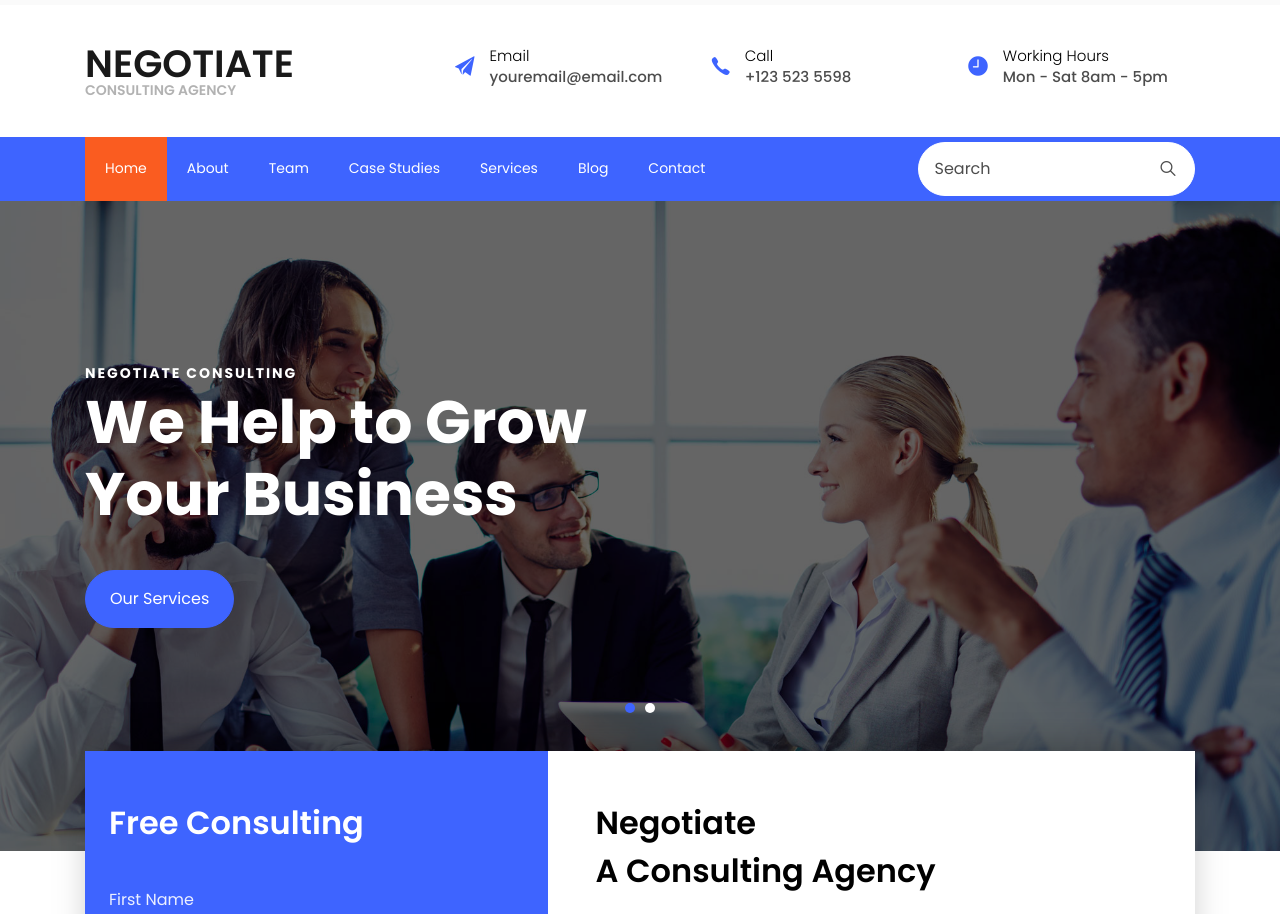
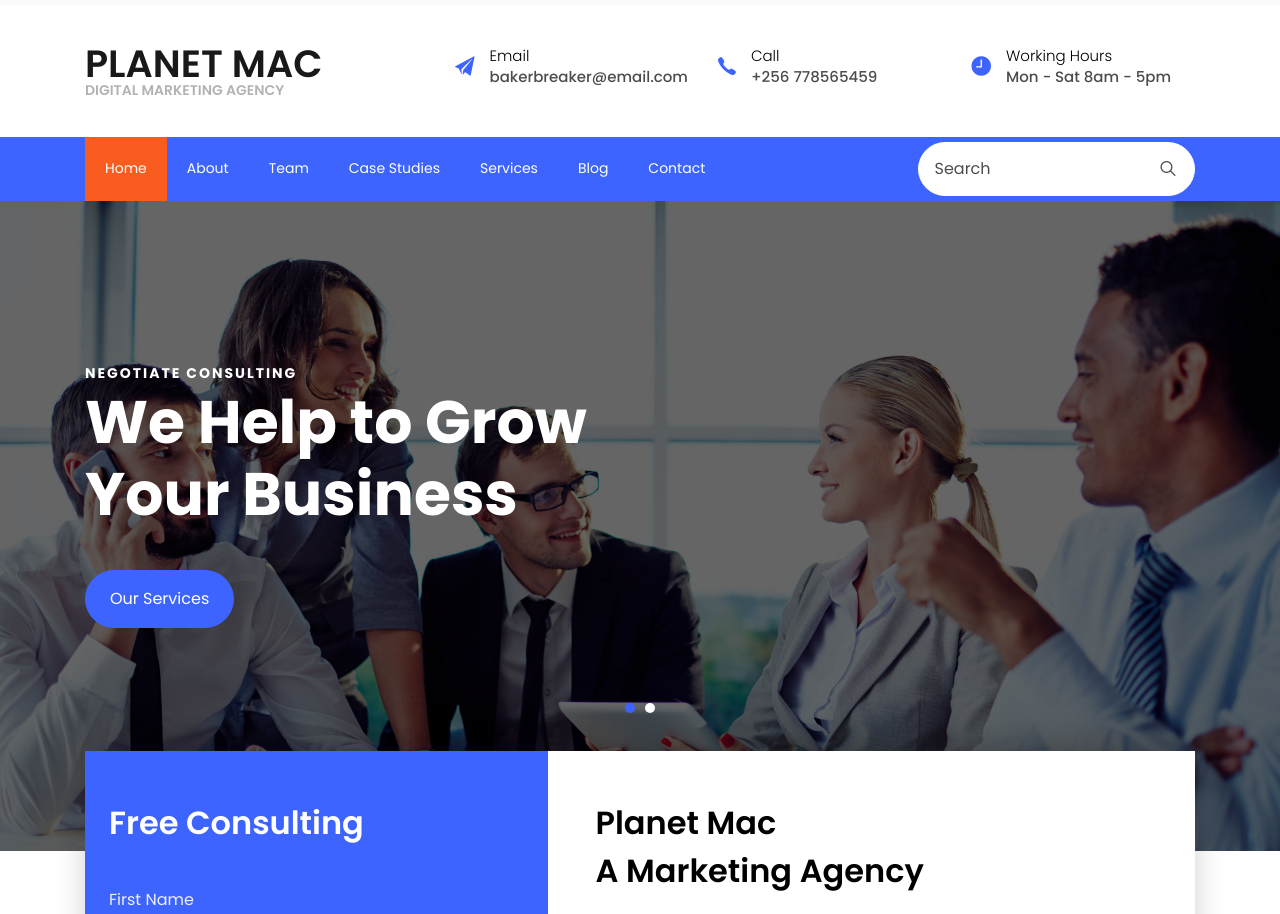
Before and after one commit to masete/bakerbreaker, a plain HTML site: page index.html in a window 1280 px wide. Shown: the part 38-952 px from the top of the page. Drawn offline with Linux system fonts and the light colour scheme; some packages are replaced by stand-ins of ours; no server answers; files whose address does not match are found by name.

Commit message:
planet mac changes

```diff
--- a/index.html
+++ b/index.html
@@ -1,7 +1,7 @@
 <!DOCTYPE html>
 <html lang="en">
   <head>
-    <title>Negotiate - Free Bootstrap 4 Template by Colorlib</title>
+    <title>PLANET MAC</title>
     <meta charset="utf-8">
     <meta name="viewport" content="width=device-width, initial-scale=1, shrink-to-fit=no">
 
@@ -27,7 +27,7 @@
     	<div class="container py-3">
     		<div class="row no-gutters d-flex align-items-center align-items-stretch">
     			<div class="col-md-4 d-flex align-items-center py-4">
-    				<a class="navbar-brand" href="index.html">Negotiate <span>Consulting Agency</span></a>
+    				<a class="navbar-brand" href="index.html">PLANET MAC <span>Digital Marketing Agency</span></a>
     			</div>
 	    		<div class="col-lg-8 d-block">
 		    		<div class="row d-flex">
@@ -35,14 +35,14 @@
 					    	<div class="icon d-flex justify-content-center align-items-center"><span class="ion-ios-paper-plane"></span></div>
 					    	<div class="text">
 					    		<span>Email</span>
-						    	<span>youremail@email.com</span>
+						    	<span>bakerbreaker@email.com</span>
 						    </div>
 					    </div>
 					    <div class="col-md d-flex topper align-items-center align-items-stretch py-md-4">
 					    	<div class="icon d-flex justify-content-center align-items-center"><span class="ion-ios-call"></span></div>
 						    <div class="text">
 						    	<span>Call</span>
-						    	<span>+123 523 5598</span>
+						    	<span>+256 778565459</span>
 						    </div>
 					    </div>
 					    <div class="col-md d-flex topper align-items-center align-items-stretch py-md-4">
@@ -169,7 +169,7 @@
 					</div>
 					<div class="col-md-7 wrap-about ftco-animate align-items-stretch d-flex">
 						<div class="bg-white p-5">
-							<h2 class="mb-4">Negotiate <br>A Consulting Agency</h2>
+							<h2 class="mb-4">Planet Mac <br>A Marketing Agency</h2>
 							<div class="row">
 								<div class="col-lg-6">
 									<div class="services">
```
Also changed, not shown: about.html (+5 -5 lines), blog-single.html (+4 -4 lines), blog.html (+4 -4 lines), contact.html (+3 -3 lines), services.html (+4 -4 lines), team.html (+4 -4 lines).
